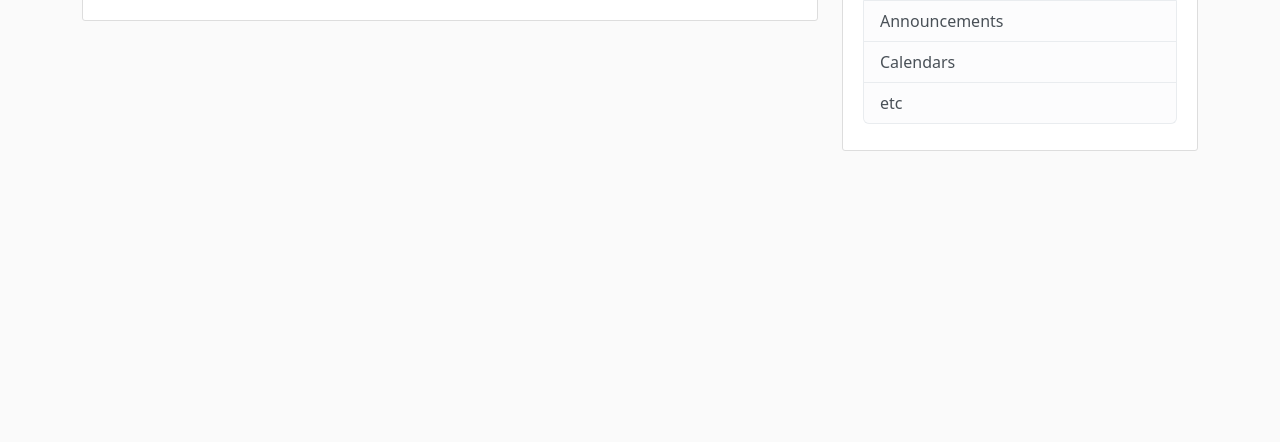
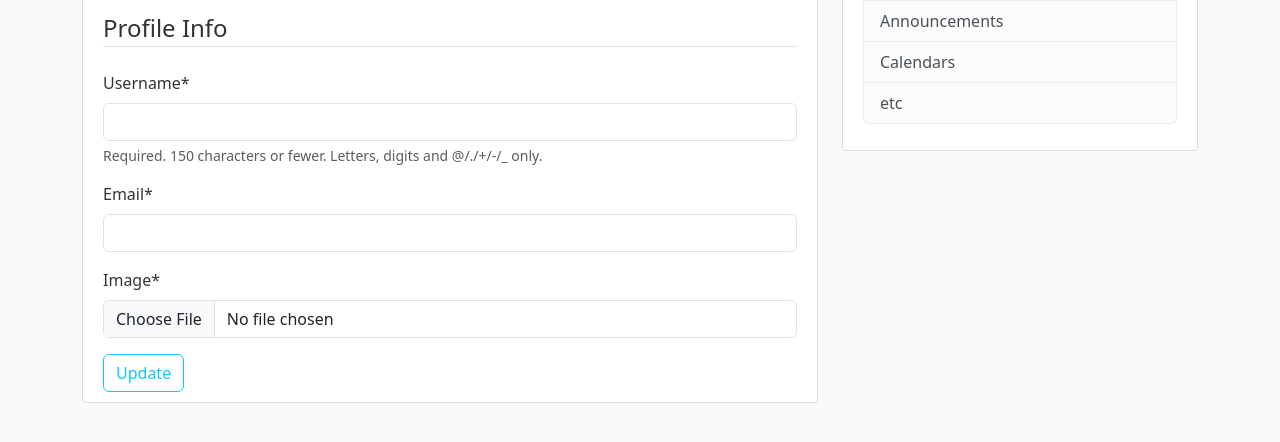
Before and after one commit to rohit2701singh/Website-Using-Django, a Django app: template django_project/users/templates/users/profile.html in a window 1280 px wide. Shown: the part 238-680 px from the top of the page. Run offline with Django 5.2, Linux system fonts and the light colour scheme; the template is opened without the code that fills it: values that come from a table or form of the project are taken from there, others are empty; some libraries are stand-ins or nearby versions.

Commit message:
lec-9 update user profile and image on blogs

```diff
--- a/django_project/blog/templates/blog/home.html
+++ b/django_project/blog/templates/blog/home.html
@@ -3,6 +3,7 @@
 {% block content %}
 {% for post in posts %}
     <article class="media content-section">
+      <img class="rounded-circle article-img" src="{{ post.author.profile.image.url }}">
       <div class="media-body">
         <div class="article-metadata">
           <a style="text-decoration: none;" class="mr-2" href="#">{{ post.author }}</a>
--- a/django_project/users/forms.py
+++ b/django_project/users/forms.py
@@ -1,6 +1,7 @@
 from django import forms
 from django.contrib.auth.models import User
 from django.contrib.auth.forms import UserCreationForm
+from .models import Profile
 
 class UserRegisterForm(UserCreationForm):
     email = forms.EmailField()
@@ -8,3 +9,17 @@ class UserRegisterForm(UserCreationForm):
     class Meta:
         model = User
         fields = ['username', 'email', 'password1', 'password2']
+
+
+class UserUpdateForm(forms.ModelForm):
+    email = forms.EmailField()
+
+    class Meta:
+        model = User
+        fields = ['username', 'email']
+
+
+class ProfileUpdateForm(forms.ModelForm):
+    class Meta:
+        model = Profile
+        fields = ['image']
--- a/django_project/users/models.py
+++ b/django_project/users/models.py
@@ -1,5 +1,6 @@
 from django.db import models
 from django.contrib.auth.models import User
+from PIL import Image
 
 # Create your models here.
 
@@ -9,3 +10,12 @@ class Profile(models.Model):    # register model in admin.py page
 
     def __str__(self):
         return f'{self.user.username} Profile'
+
+    def save(self):
+        super().save()
+
+        img = Image.open(self.image.path)
+        if img.height > 300 or img.width > 300:
+            output_size = (300, 300)
+            img.thumbnail(output_size)
+            img.save(self.image.path)
--- a/django_project/users/templates/users/profile.html
+++ b/django_project/users/templates/users/profile.html
@@ -2,6 +2,7 @@
 {% load crispy_forms_tags %}
 
 {% block content %}
+
     <div class="content-section">
         <div class="media">
             <img class="rounded-circle account-img " src="{{ user.profile.image.url }}">
@@ -10,6 +11,19 @@
                 <p class="text-secondary">{{user.email}}</p>
             </div>
         </div>
+
         <!-- FORM HERE -->
+        <form method="POST", enctype="multipart/form-data">     <!-- remember enctype -->
+            {% csrf_token %}
+            <fieldset class="form-group">
+                <legend class="border-bottom mb-4"> Profile Info </legend>
+                {{ u_form|crispy }}
+                {{ p_form|crispy }}
+            </fieldset>
+            <div class="form-group">
+                <button class="btn btn-outline-info" type="submit"> Update </button>
             </div>
+        </form>
+    </div>
+
 {% endblock content %}
```
Also changed, not shown: django_project/users/signals.py (added, +15 -0 lines), django_project/users/views.py (+21 -2 lines), django_project/media/profile_pics/profile_blog_pic.jpeg, django_project/media/profile_pics/wallll_1.jpeg (added), django_project/media/profile_pics/wallpaper.jpeg (added), django_project/media/profile_pics/wallpaper_goRCSTA.jpeg (added). Lines whose indentation alone changed are shown as unchanged.
